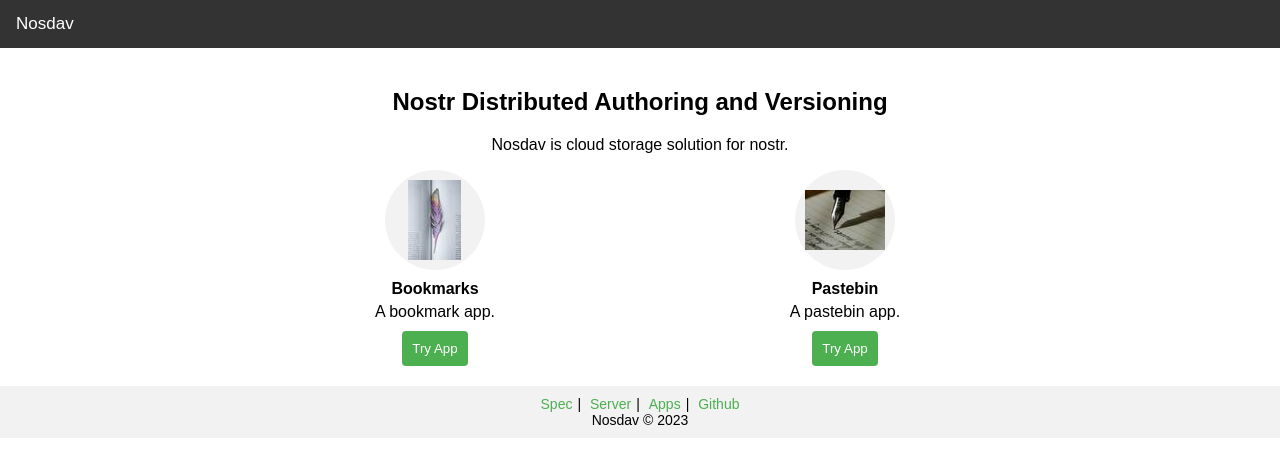
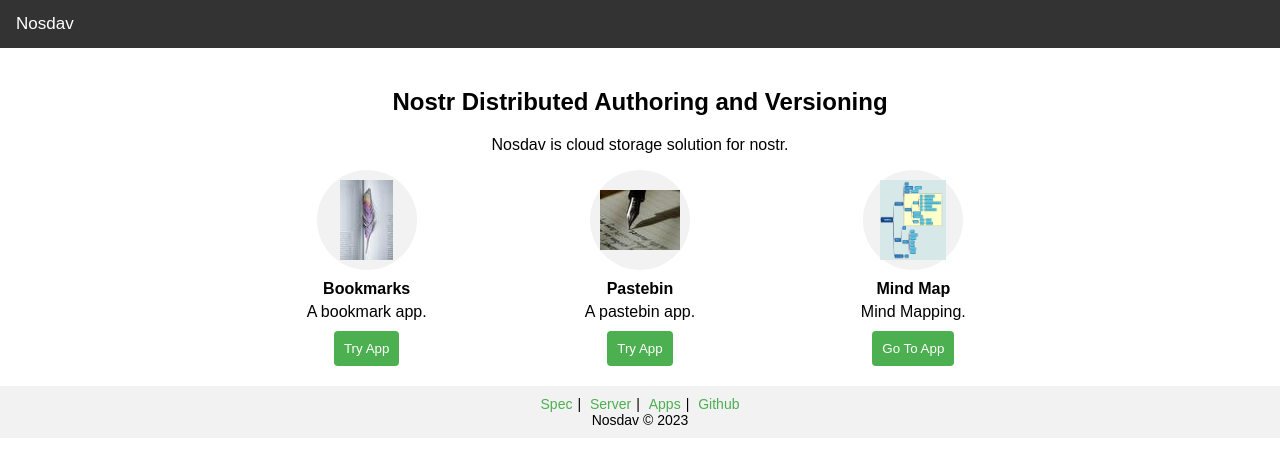
Before and after one commit to nosdav/nosdav.github.io, a website: page index.html in a window 1280 px wide. Drawn offline with Linux system fonts and the light colour scheme.

Commit message:
add mind map

```diff
--- a/index.html
+++ b/index.html
@@ -130,6 +130,16 @@
           <div class="app-description">A pastebin app.</div>
           <a href="/pastebin/"><button class="app-link">Try App</button></a>
         </div>
+        <div class="app">
+          <div class="app-icon">
+            <img src="./images/mm.png" alt="App icon" />
+          </div>
+          <div class="app-name">Mind Map</div>
+          <div class="app-description">Mind Mapping.</div>
+          <a href="/my-mind/login.html"
+            ><button class="app-link">Go To App</button></a
+          >
+        </div>
       </div>
     </div>
 
--- a/package.json
+++ b/package.json
@@ -1,6 +1,6 @@
 {
   "name": "nosdav.com",
-  "version": "0.0.5",
+  "version": "0.0.6",
   "description": "nosdav.com",
   "main": "index.js",
   "scripts": {
```
Also changed, not shown: images/mm.png (added).
